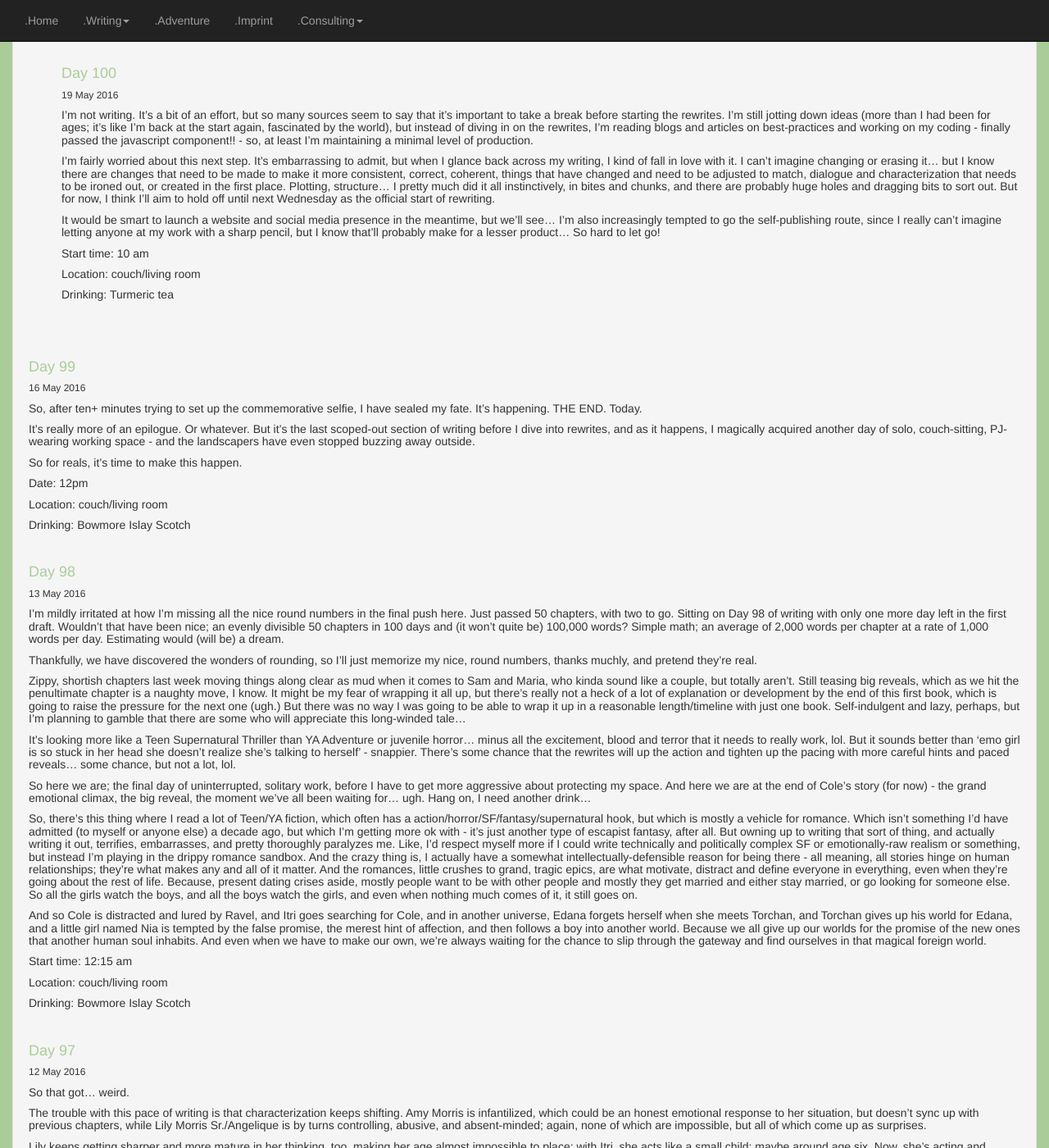
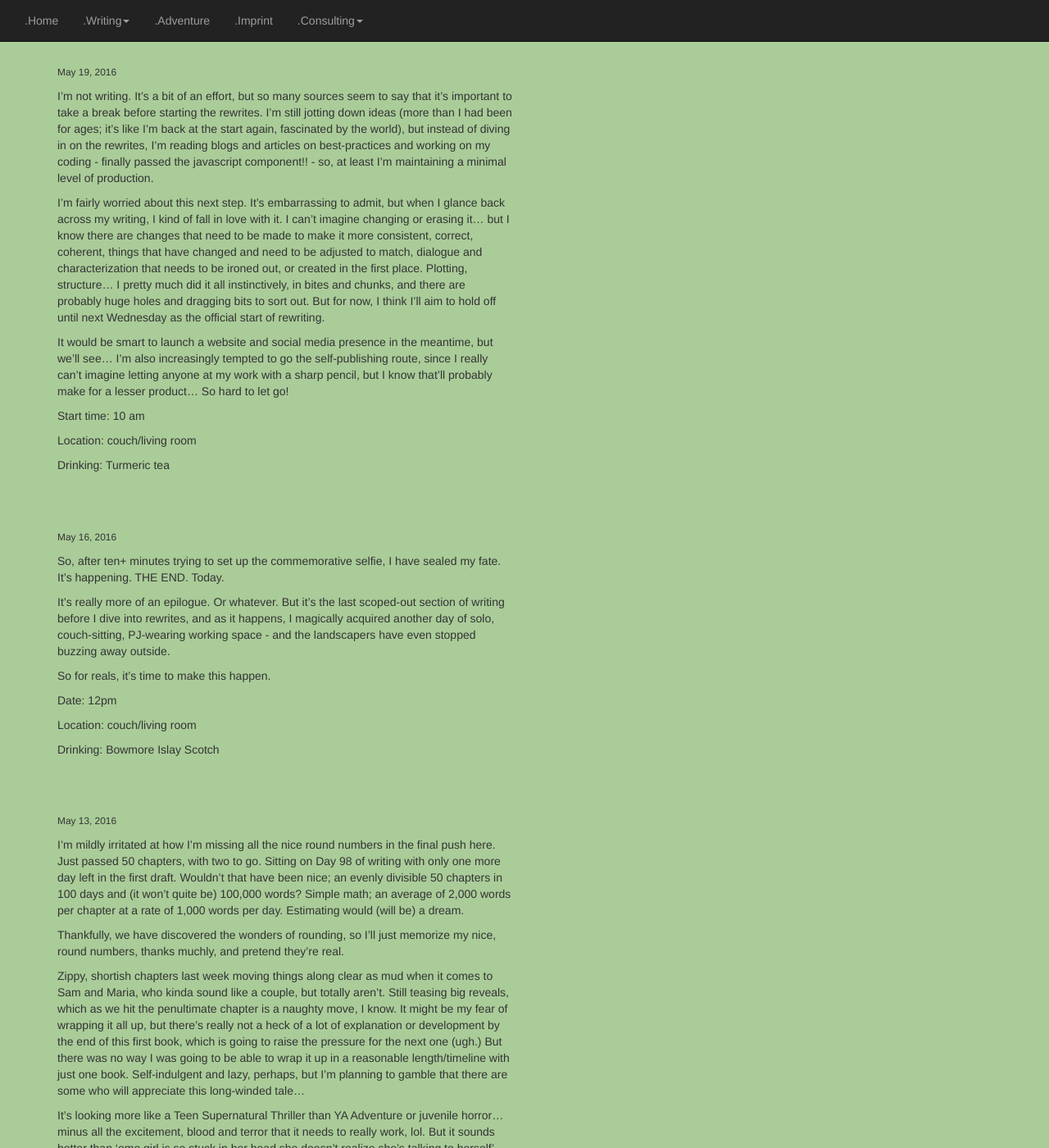
Before and after one commit to kaiewiggins/kaiewiggins.github.io, a Jekyll site: the page built from journal/index.html, in a window 1280 px wide and 1400 px high. Shown: the whole window at 82% size. Built offline with Jekyll 4.4.1, drawn with Linux system fonts in a browser that asks for light colours; nearby versions of some CDN libraries.

Commit message:
Switched to two column format
Using http://stackoverflow.com/questions/20979305/multi-row-blog-list-in-jekyll

```diff
--- a/journal/index.html
+++ b/journal/index.html
@@ -2,12 +2,21 @@
 layout: default
 title: kaie.Journal
 ---
-          <div class="well">
-	<ul class="posts">
-	  {% for post in site.posts %}
-	    	<a href="{{ post.url }}" title="{{ post.title }}"><h4>{{ post.title }}</h4></a>
-	    	<span><h6><small></small>{{ post.date | date_to_string }}</small></h6></span>
-	    	<h5>{{post.content}}</h5>
-	    	</ul><br>
-	  {% endfor %}
-	  </div><!--end well-->
+	  <div class="container">
+    {% for post in site.posts %}
+        {% cycle 'add row' : '<div class="row">', nil, nil, nil %}
+            <div class="col-sm-6">
+  <article class="{% if forloop.first %}first{% elsif forloop.last %}last{% else %}middle{% endif %}">
+		<div class="article-head">
+			<h4 class="title"><a style="color:#ac9" href="{{ post.url }}">{{ post.title }}</a></h4>
+			<p class="date small">{{ post.date | date: "%b %d, %Y" }}</p>
+		</div><!--/.article-head-->
+		<div class="article-content">
+		{{ post.content }}
+		</div><br><!--/.article-content-->
+	</article>
+	</div>
+        {% cycle 'end row' : nil, nil, nil, '</div>' %}
+    {% endfor %}
+    {% cycle 'end row' : nil, '</div>', '</div>', '</div>' %}
+</div><!--end container-->
```
